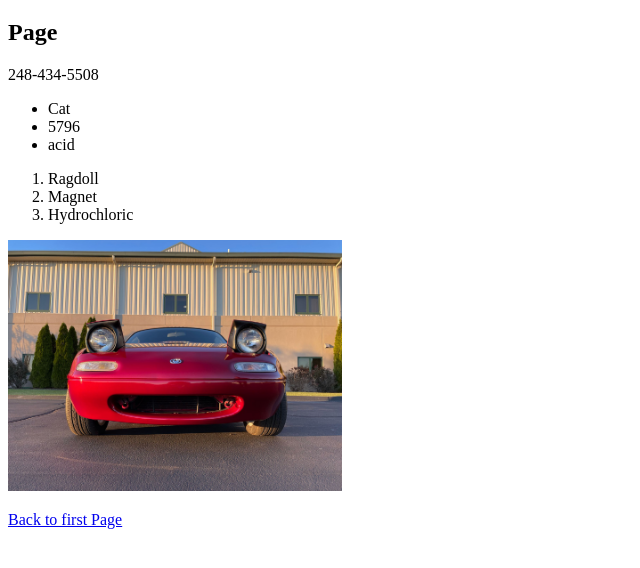
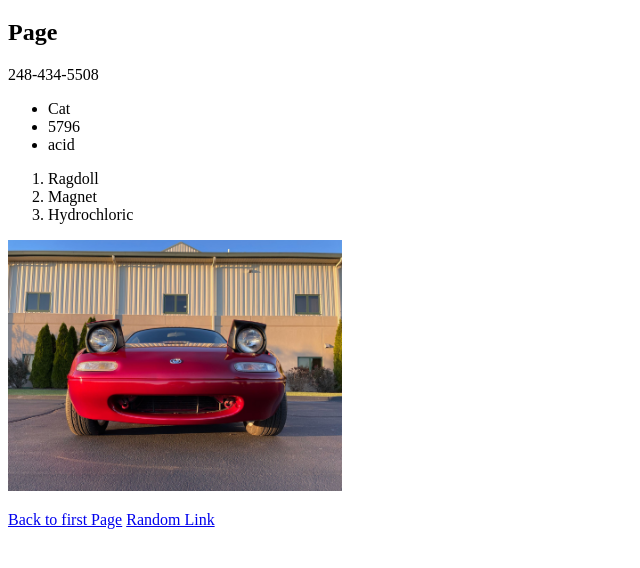
Before and after one commit to Solemouse/Solemouse.github.io, a plain HTML site: page index2.html in a window 1280 px wide. Shown: the part 102-670 px from the top of the page, without its empty margins (0-640 px from the left). Drawn offline with Linux system fonts and the light colour scheme.

Commit message:
added link

```diff
--- a/index2.html
+++ b/index2.html
@@ -20,5 +20,6 @@
     </ol>
 <p><img border='0' src='./Miata.jpg' width='334' height='251'> </p>
 <a href="index.html">Back to first Page</a>
+<a href="https://spinning.fish">Random Link</a>
 </body>
 </html>
```
